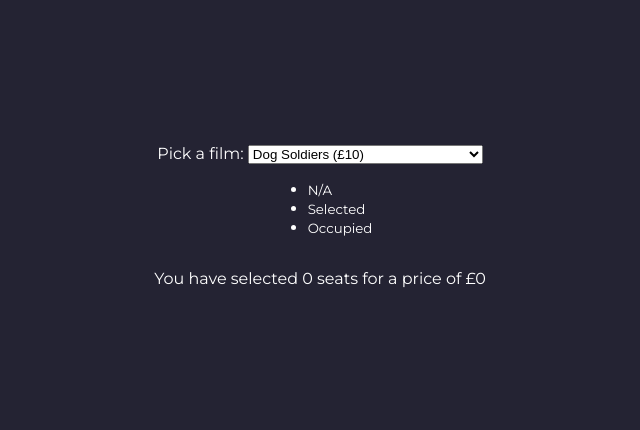
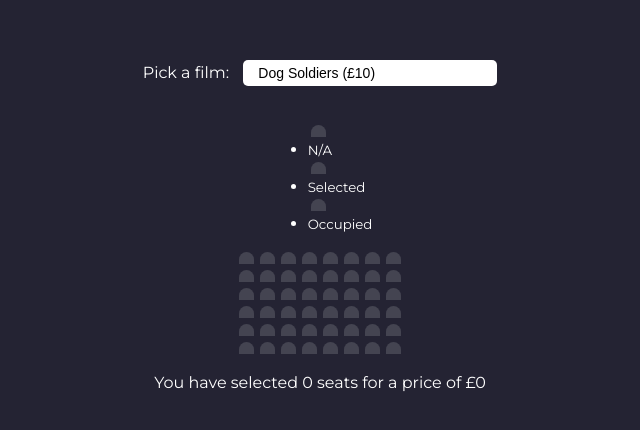
Before and after one commit to jonmccallum96/movie-seats, a plain HTML site: page index.html in a window 1280 px wide. Shown: the part 176-606 px from the top of the page, without its empty margins (320-960 px from the left). Drawn offline with Linux system fonts and the light colour scheme.

Commit message:
basic styling

```diff
--- a/style.css
+++ b/style.css
@@ -15,3 +15,32 @@ body {
   height: 100vh;
   margin: 0;
 }
+
+.movie-container {
+  margin: 20px 0;
+}
+
+.movie-container select {
+  background-color: white;
+  border: 0;
+  border-radius: 5px;
+  font-size: 14px;
+  margin-left: 10px;
+  padding: 5px 15px 5px 15px;
+  -moz-appearance: none;
+  -webkit-appearance: none;
+  appearance: none;
+}
+
+.seat {
+  background-color: #444451;
+  height: 12px;
+  width: 15px;
+  margin: 3px;
+  border-top-left-radius: 10px;
+  border-top-right-radius: 10px;
+}
+
+.row {
+  display: flex;
+}
```
